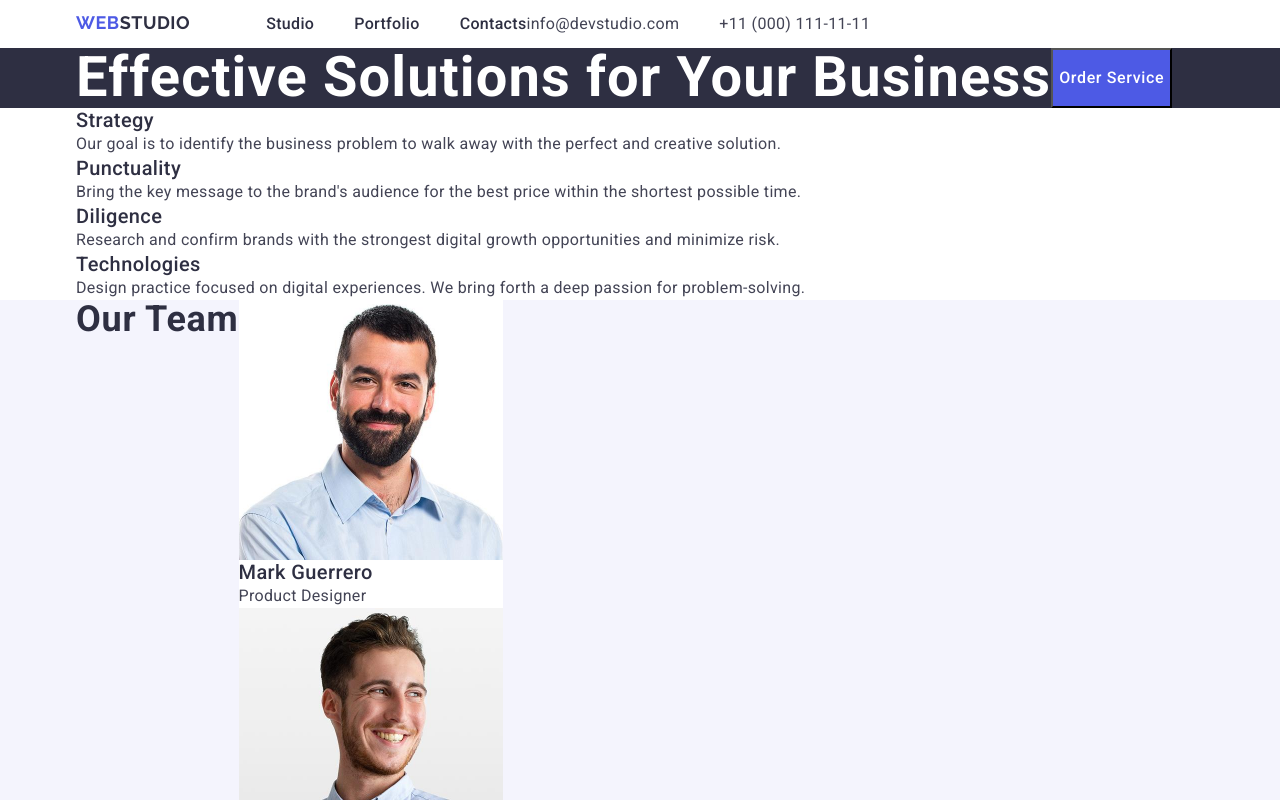
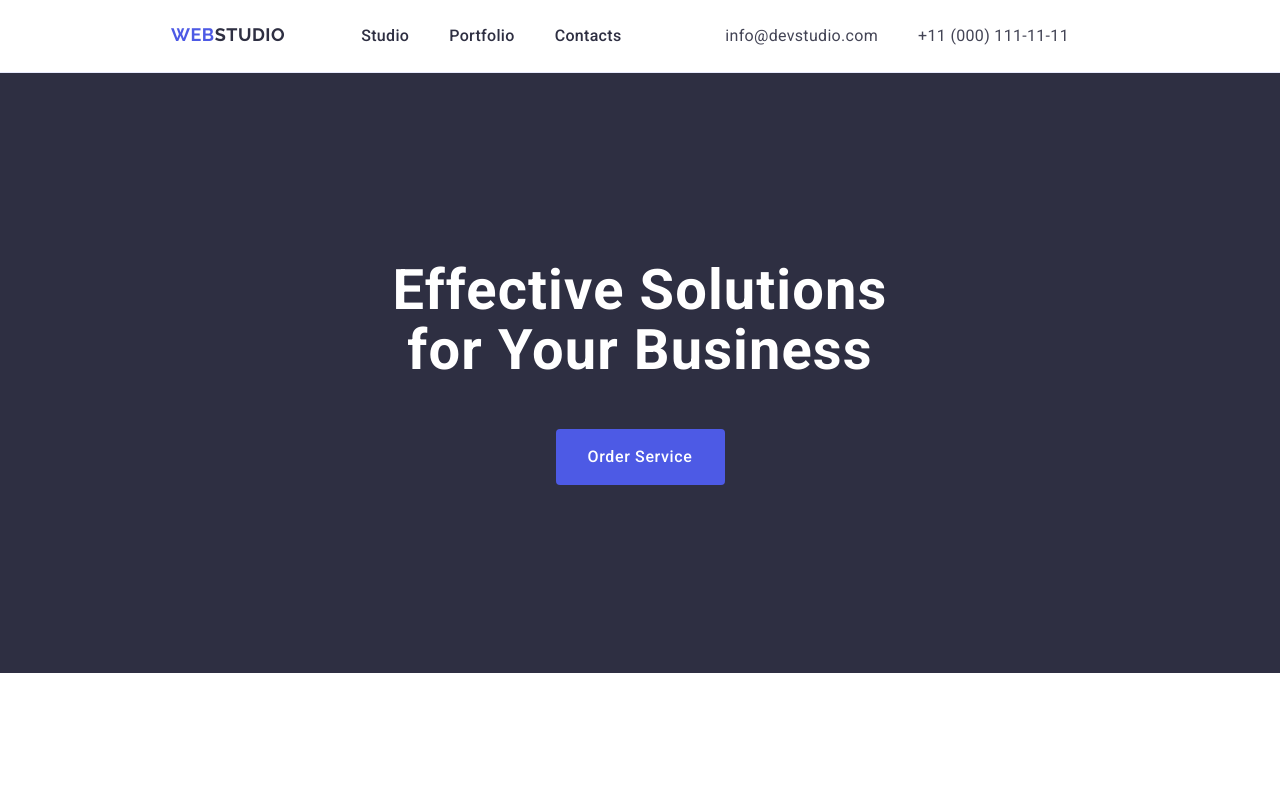
Before and after one commit to mewqwem/goit-markup-hw-03, a plain HTML site: page index.html in a window 1280 px wide. Shown: the top 800 px of the page. Drawn offline with nearby package versions, Linux system fonts and the light colour scheme.

Commit message:
add css regions, flex elements and finished team section

```diff
--- a/css/styles.css
+++ b/css/styles.css
@@ -1,4 +1,9 @@
-/* #region Global Styles */
+/* #region Base Styles */
+*,
+*::before,
+*::after {
+  box-sizing: border-box;
+}
 body {
   font-family: "Roboto", sans-serif;
   color: #434455;
@@ -6,24 +11,6 @@ body {
   font-size: 16px;
   line-height: 1.5;
   letter-spacing: 0.02em;
-}
-a {
-  text-decoration: none;
-}
-ul,
-ol {
-  list-style: none;
-  padding-left: 0;
-  margin: 0;
-}
-h1,
-h2,
-h3,
-h4,
-h5,
-h6,
-p {
-  margin: 0;
 }
 
 h1,
@@ -42,104 +29,37 @@ img {
   max-width: 100%;
 }
 /* #endregion */
-
-.container {
-  max-width: 1158px;
-  padding-left: 15px;
-  padding-right: 15px;
-  margin-left: auto;
-  margin-right: auto;
-  display: flex;
+/* #region Reset styles */
+button {
+  cursor: pointer;
 }
-.header {
-  padding: 12px 0;
-  justify-content: space-between;
+a {
+  text-decoration: none;
+  color: currentColor;
 }
-.page-nav {
-  display: flex;
+ul,
+ol {
+  list-style: none;
+  padding-left: 0;
+  margin: 0;
+  padding: 0;
 }
-.page-nav ul,
-.contacts-links ul {
-  display: flex;
-}
-.logo {
-  font-family: "Raleway", sans-serif;
-  font-weight: 700;
-  font-size: 18px;
-  line-height: 1.17;
-  letter-spacing: 0.03em;
-  text-transform: uppercase;
-  color: #4d5ae5;
-  text-decoration: none;
-}
-.dark-logo {
-  color: #2e2f42;
-}
-.header-logo {
-  margin-right: 76px;
-}
-.nav-list li:not(:last-child) {
-  margin-right: 40px;
-}
-.page-nav .nav-links {
-  font-weight: 500;
-  letter-spacing: 0.02em;
-  color: #2e2f42;
-}
-.page-nav .nav-links:hover,
-.page-nav .nav-links:focus {
-  color: #404bbf;
-}
-.page-nav .nav-links:active {
-  text-decoration: underline;
-}
-.contacts-links {
+address {
   font-style: normal;
 }
-.contacts-links a {
-  color: #434455;
+
+h1,
+h2,
+h3,
+h4,
+h5,
+h6,
+p {
+  margin: 0;
 }
-.contacts-item {
-  margin-right: 40px;
-}
-.contacts-links a:hover,
-.contacts-links a:focus {
-  color: #404bbf;
-}
-.list-item {
-  letter-spacing: 0.02em;
-}
-.hero-section {
-  background-color: #2e2f42;
-}
-.page-title {
-  color: #ffffff;
-  font-size: 56px;
-  letter-spacing: 2%;
-  line-height: 1.07;
-  text-align: center;
-  letter-spacing: 0.02em;
-}
-.btn {
-  background-color: #4d5ae5;
-  color: #ffffff;
-  font-weight: 500;
-  line-height: 24px;
-  letter-spacing: 4%;
-  letter-spacing: 0.04em;
-}
-.btn:hover,
-.btn:focus {
-  background-color: #404bbf;
-  cursor: pointer;
-}
-.btn:active {
-  background-color: #4d5ae5;
-}
-.section-title {
-  font-size: 36px;
-  color: #2e2f42;
-}
+/* #endregion */
+/* #region Common styles */
+
 .visually-hidden {
   position: absolute;
   width: 1px;
@@ -152,27 +72,201 @@ img {
   clip: rect(0 0 0 0);
   overflow: hidden;
 }
+.section-title {
+  font-size: 36px;
+  color: #2e2f42;
+}
+.light-logo {
+  color: #f4f4fd;
+}
+.dark-logo {
+  color: #2e2f42;
+}
+.btn {
+  background-color: #4d5ae5;
+  color: #ffffff;
+  font-weight: 500;
+  line-height: 1.5;
+  letter-spacing: 0.04em;
+  border-radius: 4px;
+  width: 169px;
+  height: 56px;
+  font-size: 16px;
+  border: none;
+  font-family: roboto, sans-serif;
+}
+.btn:hover,
+.btn:focus {
+  background-color: #404bbf;
+  cursor: pointer;
+}
+.btn:active {
+  background-color: #4d5ae5;
+}
+.logo {
+  font-family: "Raleway", sans-serif;
+  font-weight: 700;
+  font-size: 18px;
+  line-height: 1.17;
+  letter-spacing: 0.03em;
+  text-transform: uppercase;
+  color: #4d5ae5;
+  text-decoration: none;
+  padding: 24px 0;
+}
+.container {
+  max-width: 1158px;
+  padding-left: 15px;
+  padding-right: 15px;
+  margin-left: auto;
+  margin-right: auto;
+}
+.text {
+  letter-spacing: 0.02em;
+}
+/* #endregion */
+/* #region Header styles */
+.header {
+  /* padding: 24px 0; */
+  justify-content: space-between;
+  padding-left: 156px;
+  padding-right: 156px;
+  border-bottom: 1px solid #e7e9fc;
+}
+.header-container {
+  display: flex;
+  justify-content: space-between;
+}
+.page-nav {
+  display: flex;
+}
+.header-logo {
+  margin-right: 76px;
+}
+.nav-list {
+  display: flex;
+  gap: 40px; /* або через gap */
+}
+/* можна робити через псевдо клас відступи
+ .nav-item:not(:last-child) {
+  margin-right: 40px;
+}
+*/
+
+.nav-links {
+  font-weight: 500;
+  letter-spacing: 0.02em;
+  color: #2e2f42;
+  padding: 24px 0;
+  display: block;
+}
+.nav-links:hover,
+.nav-links:focus {
+  color: #404bbf;
+}
+.nav-links:active {
+  text-decoration: underline;
+}
+.contacts {
+  font-style: normal;
+}
+.contacts-list {
+  display: flex;
+}
+.contacts-item {
+  margin-right: 40px;
+  padding: 24px 0;
+}
+.contacts-link {
+  color: #434455;
+}
+.contacts-link:hover,
+.contacts-link:focus {
+  color: #404bbf;
+}
+/* #endregion */
+/* #region Hero section styles */
+.hero-section {
+  background-color: #2e2f42;
+  padding: 188px;
+}
+.hero-container {
+  display: flex;
+  flex-direction: column;
+  align-items: center;
+  gap: 48px;
+}
+.page-title {
+  color: #ffffff;
+  font-size: 56px;
+  letter-spacing: 2%;
+  line-height: 1.07;
+  text-align: center;
+  letter-spacing: 0.02em;
+  margin: 0 auto;
+  max-width: 496px;
+}
+/* #endregion */
+/* #region Features section styles */
+.features-section {
+  padding: 172px 0;
+}
 .features-title {
+  margin-bottom: 8px;
   line-height: 1.2;
   letter-spacing: 0.02em;
 }
+.features-list {
+  display: flex;
+  justify-content: center;
+}
+.features-item {
+  min-width: 264px;
+}
+.features-item:not(:last-child) {
+  margin-right: 24px;
+}
+/* #endregion */
+/* #region Team section styles */
 .team-section {
   background-color: #f4f4fd;
+  padding: 120px 0;
 }
-.team-section .section-title {
+.team-container {
+  display: flex;
+  flex-direction: column;
+  align-items: center;
+}
+.section-team-title {
+  margin-bottom: 72px;
+}
+.team-list {
+  display: flex;
+  justify-content: center;
+  gap: 24px;
+}
+.team-item {
+  border-bottom-left-radius: 4px;
+  border-bottom-right-radius: 4px;
+  background-color: #ffffff;
   text-align: center;
   letter-spacing: 0.02em;
-  text-transform: capitalize;
-  line-height: 1.11;
-}
-.team-list-item {
-  background-color: #ffffff;
 }
 .team-title {
   line-height: 1.2;
   letter-spacing: 0.02em;
+  margin-bottom: 8px;
 }
-.portfolio-section .section-title {
+.card-content {
+  padding: 32px 16px;
+}
+/* #endregion */
+/* #region Portfolio section styles */
+.portfolio-section {
+}
+.portfolio-container {
+}
+.section-portfolio-title {
   line-height: 1.11;
   text-align: center;
   letter-spacing: 0.02em;
@@ -182,9 +276,16 @@ img {
   line-height: 1.2;
   letter-spacing: 0.02em;
 }
-.text {
-  letter-spacing: 0.02em;
+.portfolio-list {
+  display: flex;
+  justify-content: center;
+  gap: 24px;
+  width: calc((100% - 96px) / 3);
 }
+.portfolio-item {
+}
+/* #endregion */
+/* #region Footer styles */
 .page-footer {
   background-color: #2e2f42;
   color: #f4f4fd;
@@ -193,6 +294,4 @@ img {
   line-height: 1.17;
   letter-spacing: 0.03em;
 }
-.light-logo {
-  color: #f4f4fd;
-}
+/* #endregion */
--- a/index.html
+++ b/index.html
@@ -11,43 +11,42 @@
       crossorigin="anonymous"
       referrerpolicy="no-referrer"
     />
-    <link rel="stylesheet" href="./css/styles.css" />
     <link rel="preconnect" href="https://fonts.googleapis.com" />
     <link rel="preconnect" href="https://fonts.gstatic.com" crossorigin />
-
-    <link
-      rel="shortcut icon"
-      href="./images/icons/logo.svg"
-      type="image/svg+xml"
-    />
-
     <link
       href="https://fonts.googleapis.com/css2?family=Raleway:ital,wght@0,700;1,700&family=Roboto:ital,wght@0,100..900;1,100..900&display=swap"
       rel="stylesheet"
     />
+    <link rel="stylesheet" href="./css/styles.css" />
   </head>
   <body>
     <header class="header">
-      <div class="container">
+      <div class="container header-container">
         <nav class="page-nav">
           <a href="./index.html" class="logo header-logo"
             >Web<span class="dark-logo">Studio</span></a
           >
           <ul class="nav-list">
-            <li><a href="./index.html" class="nav-links">Studio</a></li>
-            <li><a href="" class="nav-links">Portfolio</a></li>
-            <li><a href="" class="nav-links">Contacts</a></li>
+            <li class="nav-item">
+              <a href="./index.html" class="nav-links">Studio</a>
+            </li>
+            <li class="nav-item">
+              <a href="" class="nav-links">Portfolio</a>
+            </li>
+            <li class="nav-item">
+              <a href="" class="nav-links">Contacts</a>
+            </li>
           </ul>
         </nav>
-        <address class="contacts-links">
-          <ul>
+        <address class="contacts">
+          <ul class="contacts-list">
             <li class="contacts-item">
-              <a href="mailto:info@devstudio.com" class="list-item"
+              <a href="mailto:info@devstudio.com" class="contacts-link"
                 >info@devstudio.com</a
               >
             </li>
             <li class="contacts-item">
-              <a href="tel:+110001111111" class="list-item"
+              <a href="tel:+110001111111" class="contacts-link"
                 >+11 (000) 111-11-11</a
               >
             </li>
@@ -57,37 +56,37 @@
     </header>
     <main>
       <section class="hero-section">
-        <div class="container">
+        <div class="container hero-container">
           <h1 class="page-title">Effective Solutions for Your Business</h1>
           <button class="btn" type="button">Order Service</button>
         </div>
       </section>
       <section class="features-section">
-        <div class="container">
+        <div class="container features-container">
           <h2 class="visually-hidden">Features</h2>
-          <ul>
-            <li>
+          <ul class="features-list">
+            <li class="features-item">
               <h3 class="features-title">Strategy</h3>
               <p class="text">
                 Our goal is to identify the business problem to walk away with
                 the perfect and creative solution.
               </p>
             </li>
-            <li>
+            <li class="features-item">
               <h3 class="features-title">Punctuality</h3>
               <p class="text">
                 Bring the key message to the brand's audience for the best price
                 within the shortest possible time.
               </p>
             </li>
-            <li>
+            <li class="features-item">
               <h3 class="features-title">Diligence</h3>
               <p class="text">
                 Research and confirm brands with the strongest digital growth
                 opportunities and minimize risk.
               </p>
             </li>
-            <li>
+            <li class="features-item">
               <h3 class="features-title">Technologies</h3>
               <p class="text">
                 Design practice focused on digital experiences. We bring forth a
@@ -98,57 +97,65 @@
         </div>
       </section>
       <section class="team-section">
-        <div class="container">
-          <h2 class="section-title">Our Team</h2>
-          <ul>
-            <li class="team-list-item">
+        <div class="container team-container">
+          <h2 class="section-title section-team-title">Our Team</h2>
+          <ul class="team-list">
+            <li class="team-item">
               <img
                 src="./images/mark-guerrero.jpg"
                 alt="Product Designer"
                 width="264"
                 height="260"
               />
+              <div class="card-content">
                 <h3 class="team-title">Mark Guerrero</h3>
                 <p class="text">Product Designer</p>
+              </div>
             </li>
-            <li class="team-list-item">
+            <li class="team-item">
               <img
                 src="./images/tom-ford.jpg"
                 alt="Frontend Developer"
                 width="264"
                 height="260"
               />
+              <div class="card-content">
                 <h3 class="team-title">Tom Ford</h3>
                 <p class="text">Frontend Developer</p>
+              </div>
             </li>
-            <li class="team-list-item">
+            <li class="team-item">
               <img
                 src="./images/camila-garcia.jpg"
                 alt="Marketing"
                 width="264"
                 height="260"
               />
+              <div class="card-content">
                 <h3 class="team-title">Camila Garcia</h3>
                 <p class="text">Marketing</p>
+              </div>
             </li>
-            <li class="team-list-item">
+            <li class="team-item">
               <img
                 src="./images/daniel-wilson.jpg"
                 alt="UI Designer"
                 width="264"
                 height="260"
               />
+              <div class="card-content">
                 <h3 class="team-title">Daniel Wilson</h3>
                 <p class="text">UI Designer</p>
+              </div>
             </li>
           </ul>
         </div>
       </section>
       <section class="portfolio-section">
-        <div class="container">
-          <h2 class="section-title">Our Portfolio</h2>
-          <ul>
-            <li>
+        <div class="container portfolio-container">
+          <h2 class="section-title section-portfolio-title">Our Portfolio</h2>
+          <ul class="portfolio-list">
+            <li class="portfolio-item">
               <img
                 src="./images/banking-app.jpg"
                 alt="Banking App"
@@ -158,7 +165,7 @@
               <h3 class="portfolio-title">Banking App</h3>
               <p class="text">App</p>
             </li>
-            <li>
+            <li class="portfolio-item">
               <img
                 src="./images/cashless-payment.jpg"
                 alt="Cashless Payment"
@@ -178,7 +185,7 @@
               <h3 class="portfolio-title">Meditation App</h3>
               <p class="text">App</p>
             </li>
-            <li>
+            <li class="portfolio-item">
               <img
                 src="./images/taxi-service.jpg"
                 alt="Taxi Service"
@@ -188,7 +195,7 @@
               <h3 class="portfolio-title">Taxi Service</h3>
               <p class="text">Marketing</p>
             </li>
-            <li>
+            <li class="portfolio-item">
               <img
                 src="./images/screen-illustrations.jpg"
                 alt="Screen Illustrations"
@@ -198,7 +205,7 @@
               <h3 class="portfolio-title">Screen Illustrations</h3>
               <p class="text">Design</p>
             </li>
-            <li>
+            <li class="portfolio-item">
               <img
                 src="./images/online-courses.jpg"
                 alt="Online Courses"
```
Lines whose indentation alone changed are shown as unchanged.
